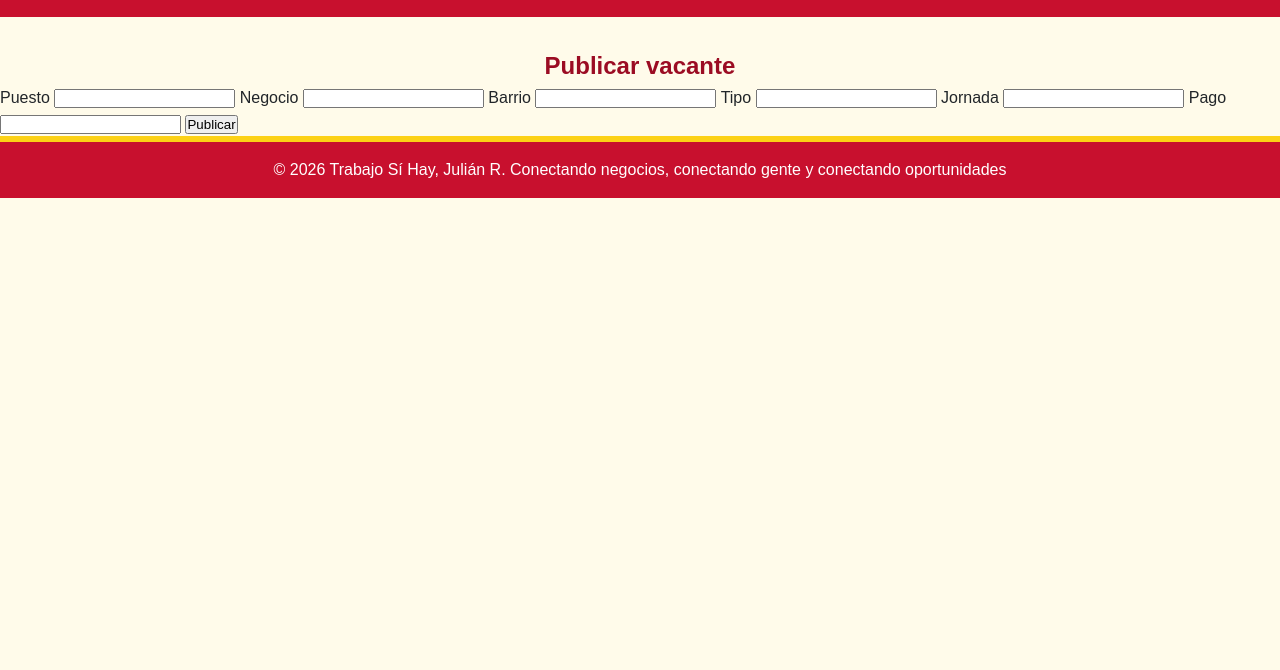
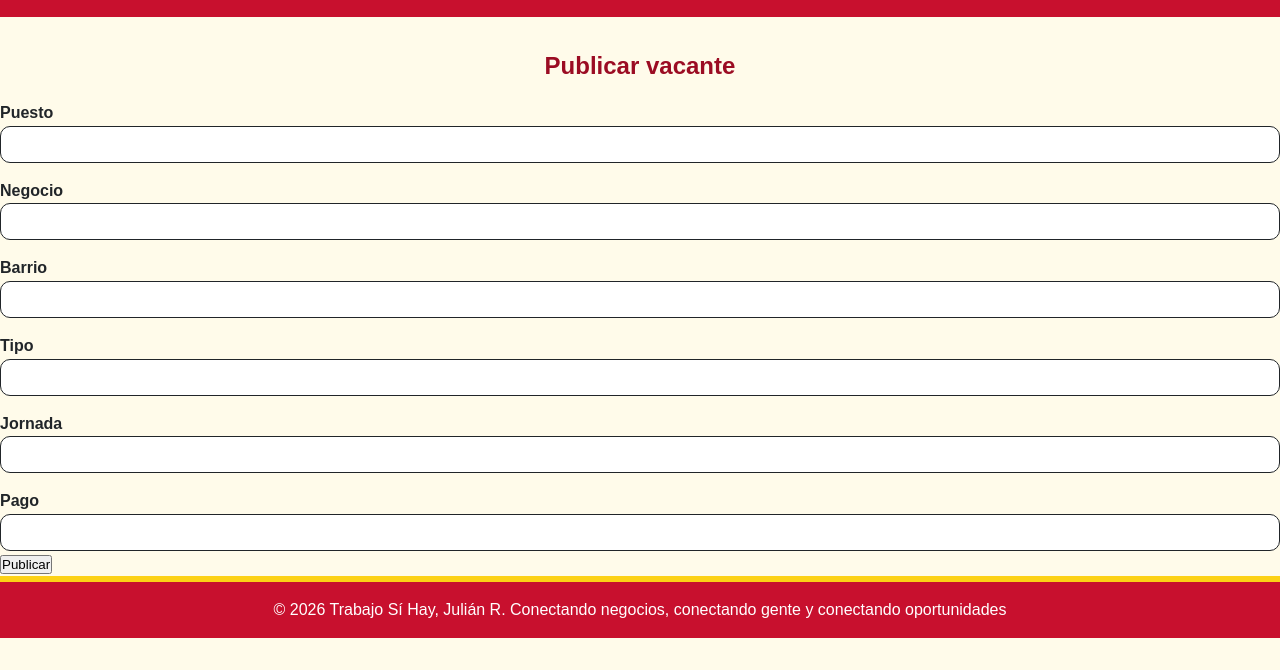
Before and after one commit to ChanguitaRica/trabajo-si-hay, a plain HTML site: page publicar.html in a window 1280 px wide. Shown: the part 130-800 px from the top of the page. Drawn offline with Linux system fonts and the light colour scheme.

Commit message:
Diseño de campos del formulario

```diff
--- a/css/estilos.css
+++ b/css/estilos.css
@@ -82,6 +82,19 @@ header{
     margin-top: 30px;
 }
 
+#form-vacante label{
+    display: block;
+    margin-top: 15px;
+    font-weight: bold;
+}
+
+#form-vacante input{
+    width: 100%;
+    padding: 10px;
+    border: 1px solid var(--texto);
+    border-radius: 10px;
+}
+
 footer{
     background-color: var(--rojo);
     color: var(--blanco);
```
